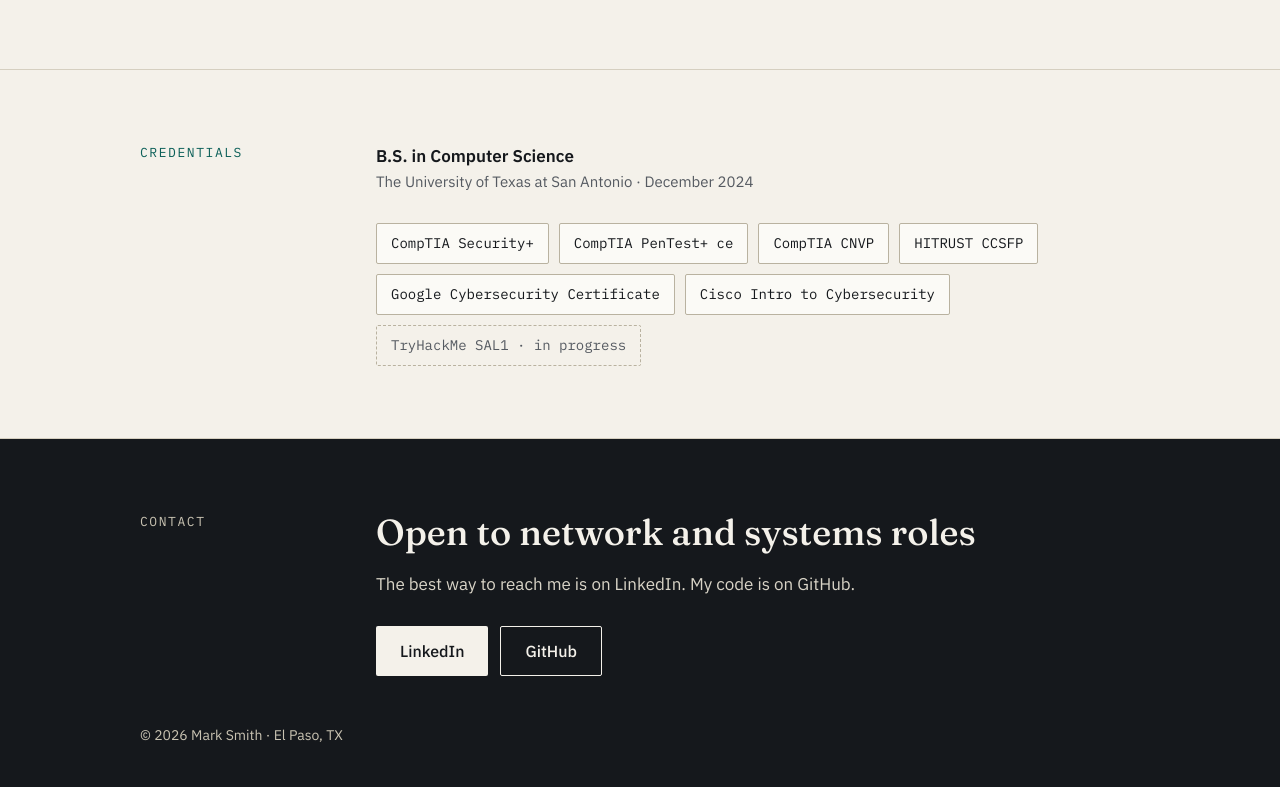
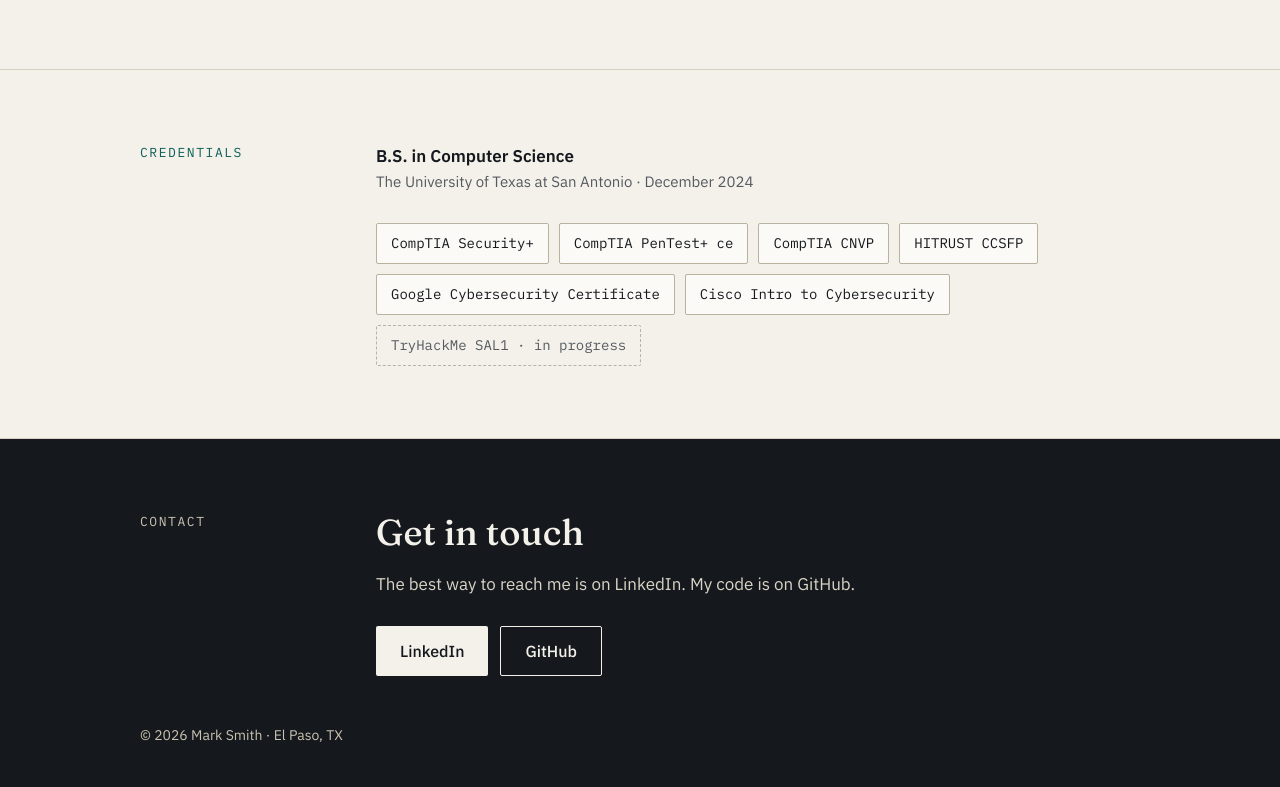
Before and after one commit to SmithM87/SmithM87.github.io, a plain HTML site: page index.html in a window 1280 px wide. Shown: the part 2923-3710 px from the top of the page. Drawn offline with Linux system fonts and the light colour scheme.

Commit message:
Update index.html

```diff
--- a/index.html
+++ b/index.html
@@ -173,7 +173,7 @@
 <div style="max-width: 1080px; margin: 0 auto; padding: 72px 40px 48px; box-sizing: border-box; display: flex; flex-wrap: wrap; gap: 24px 56px;">
 <div style="flex: 0 0 180px; font-family: 'IBM Plex Mono', ui-monospace, monospace; font-size: 13px; letter-spacing: 0.12em; text-transform: uppercase; color: #C9C3B2;">Contact</div>
 <div style="flex: 1 1 520px; min-width: 0; max-width: 720px;">
-<h2 style="margin: 0 0 16px; font-family: 'Fraunces', Georgia, serif; font-weight: 500; font-size: 36px; line-height: 1.2;">Open to network and systems roles</h2>
+<h2 style="margin: 0 0 16px; font-family: 'Fraunces', Georgia, serif; font-weight: 500; font-size: 36px; line-height: 1.2;">Get in touch</h2>
 <p style="margin: 0 0 28px; color: #D9D4C7;">The best way to reach me is on LinkedIn. My code is on GitHub.</p>
 <div style="display: flex; flex-wrap: wrap; gap: 12px;">
 <a href="https://www.linkedin.com/in/mark-smith-738145a1/" style="display: inline-flex; align-items: center; min-height: 48px; padding: 0 24px; background: #F4F1EA; color: #15181C; text-decoration: none; border-radius: 2px; font-weight: 500; font-size: 16px;">LinkedIn</a>
```
